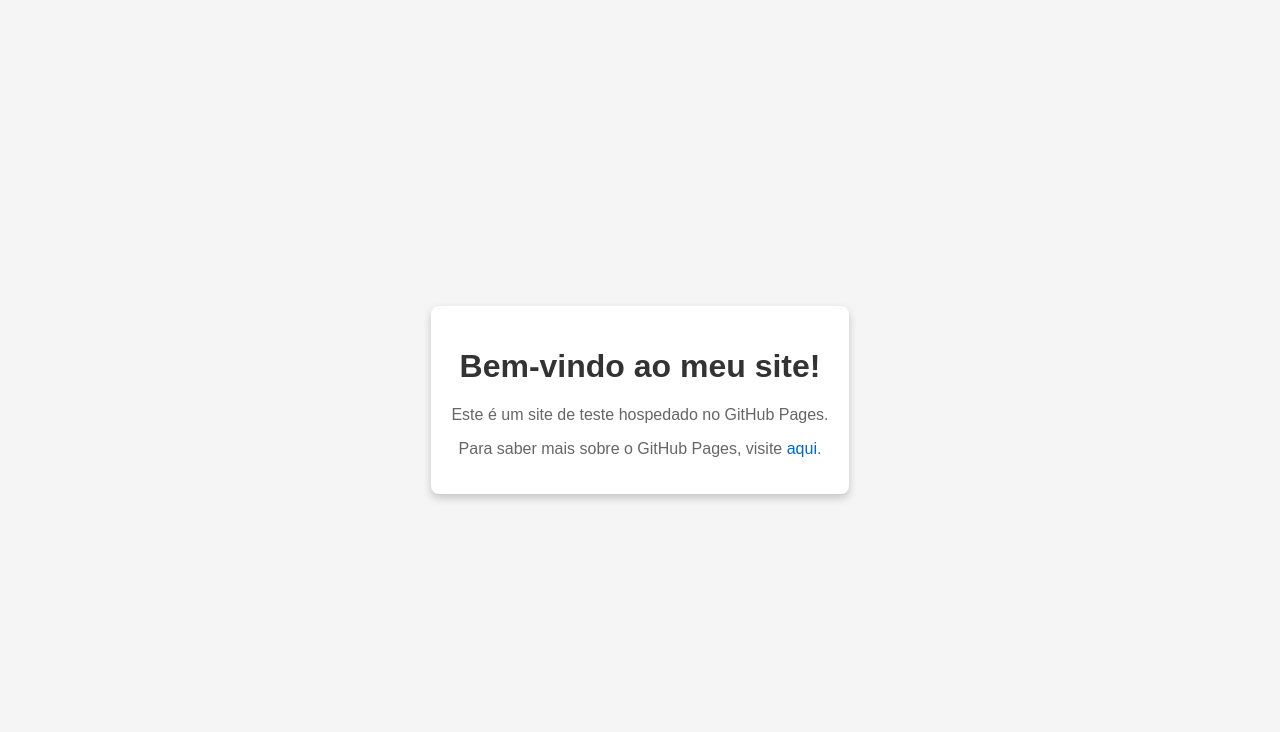
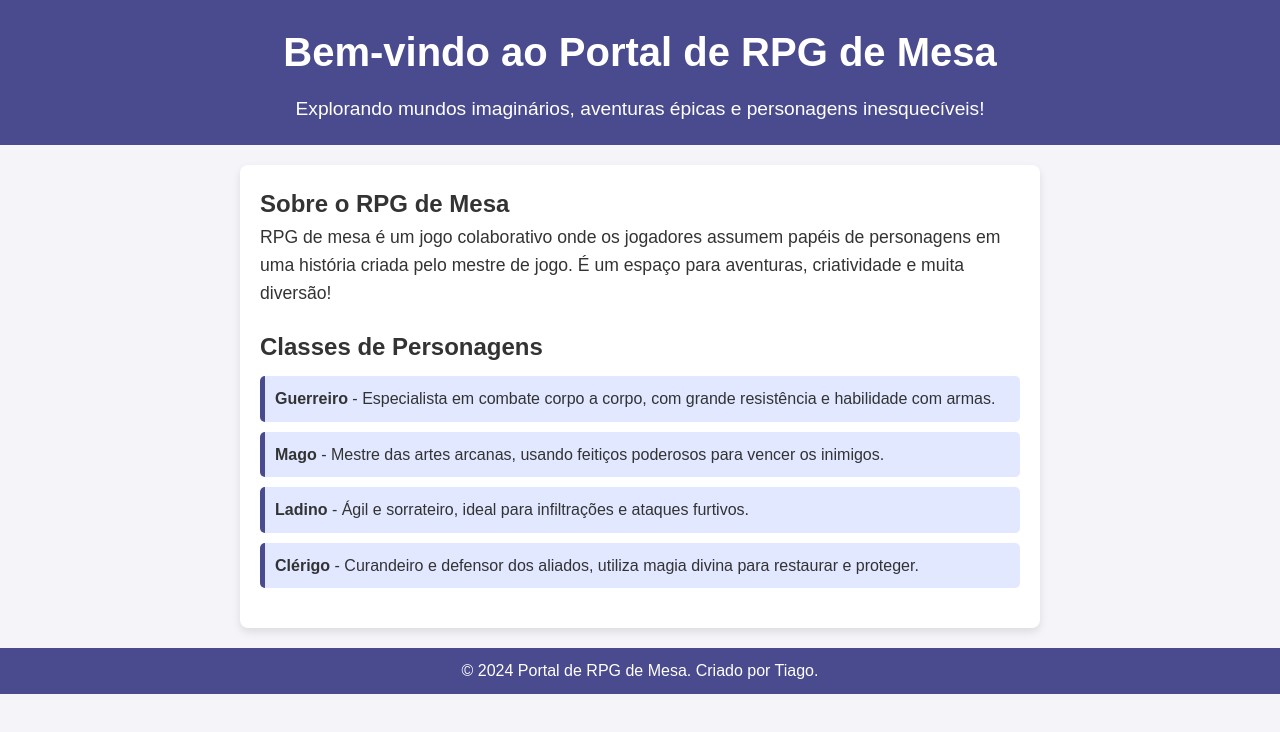
Before and after one commit to Serafim2002/Projeto_RPG, a plain HTML site: page index.html in a window 1280 px wide. Drawn offline with Linux system fonts and the light colour scheme.

Commit message:
Add files via upload

```diff
--- a/index.html
+++ b/index.html
@@ -3,44 +3,34 @@
 <head>
     <meta charset="UTF-8">
     <meta name="viewport" content="width=device-width, initial-scale=1.0">
-    <title>Meu Site de Teste</title>
-    <style>
-        body {
-            font-family: Arial, sans-serif;
-            background-color: #f5f5f5;
-            display: flex;
-            align-items: center;
-            justify-content: center;
-            height: 100vh;
-            margin: 0;
-        }
-        .container {
-            text-align: center;
-            padding: 20px;
-            background-color: #ffffff;
-            border-radius: 8px;
-            box-shadow: 0 4px 8px rgba(0, 0, 0, 0.2);
-        }
-        h1 {
-            color: #333333;
-        }
-        p {
-            color: #666666;
-        }
-        a {
-            color: #0066cc;
-            text-decoration: none;
-        }
-        a:hover {
-            text-decoration: underline;
-        }
-    </style>
+    <title>Portal de RPG de Mesa</title>
+    <link rel="stylesheet" href="style.css">
 </head>
 <body>
-    <div class="container">
-        <h1>Bem-vindo ao meu site!</h1>
-        <p>Este é um site de teste hospedado no GitHub Pages.</p>
-        <p>Para saber mais sobre o GitHub Pages, visite <a href="https://pages.github.com/" target="_blank">aqui</a>.</p>
-    </div>
+    <header>
+        <h1>Bem-vindo ao Portal de RPG de Mesa</h1>
+        <p>Explorando mundos imaginários, aventuras épicas e personagens inesquecíveis!</p>
+    </header>
+
+    <main>
+        <section class="introduction">
+            <h2>Sobre o RPG de Mesa</h2>
+            <p>RPG de mesa é um jogo colaborativo onde os jogadores assumem papéis de personagens em uma história criada pelo mestre de jogo. É um espaço para aventuras, criatividade e muita diversão!</p>
+        </section>
+
+        <section class="character-classes">
+            <h2>Classes de Personagens</h2>
+            <ul>
+                <li><strong>Guerreiro</strong> - Especialista em combate corpo a corpo, com grande resistência e habilidade com armas.</li>
+                <li><strong>Mago</strong> - Mestre das artes arcanas, usando feitiços poderosos para vencer os inimigos.</li>
+                <li><strong>Ladino</strong> - Ágil e sorrateiro, ideal para infiltrações e ataques furtivos.</li>
+                <li><strong>Clérigo</strong> - Curandeiro e defensor dos aliados, utiliza magia divina para restaurar e proteger.</li>
+            </ul>
+        </section>
+    </main>
+
+    <footer>
+        <p>© 2024 Portal de RPG de Mesa. Criado por Tiago.</p>
+    </footer>
 </body>
 </html>
--- /dev/null
+++ b/style.css
@@ -0,0 +1,70 @@
+/* Reset básico */
+* {
+    margin: 0;
+    padding: 0;
+    box-sizing: border-box;
+}
+
+body {
+    font-family: Arial, sans-serif;
+    line-height: 1.6;
+    color: #333;
+    background-color: #f4f4f9;
+}
+
+/* Cabeçalho */
+header {
+    background-color: #4a4a8e;
+    color: #fff;
+    padding: 20px;
+    text-align: center;
+}
+
+header h1 {
+    font-size: 2.5rem;
+}
+
+header p {
+    font-size: 1.2rem;
+    margin-top: 10px;
+}
+
+/* Conteúdo principal */
+main {
+    padding: 20px;
+    max-width: 800px;
+    margin: 20px auto;
+    background-color: #ffffff;
+    border-radius: 8px;
+    box-shadow: 0 4px 8px rgba(0, 0, 0, 0.1);
+}
+
+.introduction, .character-classes {
+    margin-bottom: 20px;
+}
+
+.introduction p {
+    font-size: 1.1rem;
+}
+
+/* Classes de personagens */
+.character-classes ul {
+    list-style-type: none;
+    padding: 0;
+}
+
+.character-classes li {
+    margin: 10px 0;
+    padding: 10px;
+    background-color: #e1e8ff;
+    border-left: 5px solid #4a4a8e;
+    border-radius: 5px;
+}
+
+/* Rodapé */
+footer {
+    text-align: center;
+    padding: 10px;
+    background-color: #4a4a8e;
+    color: #fff;
+}
```
